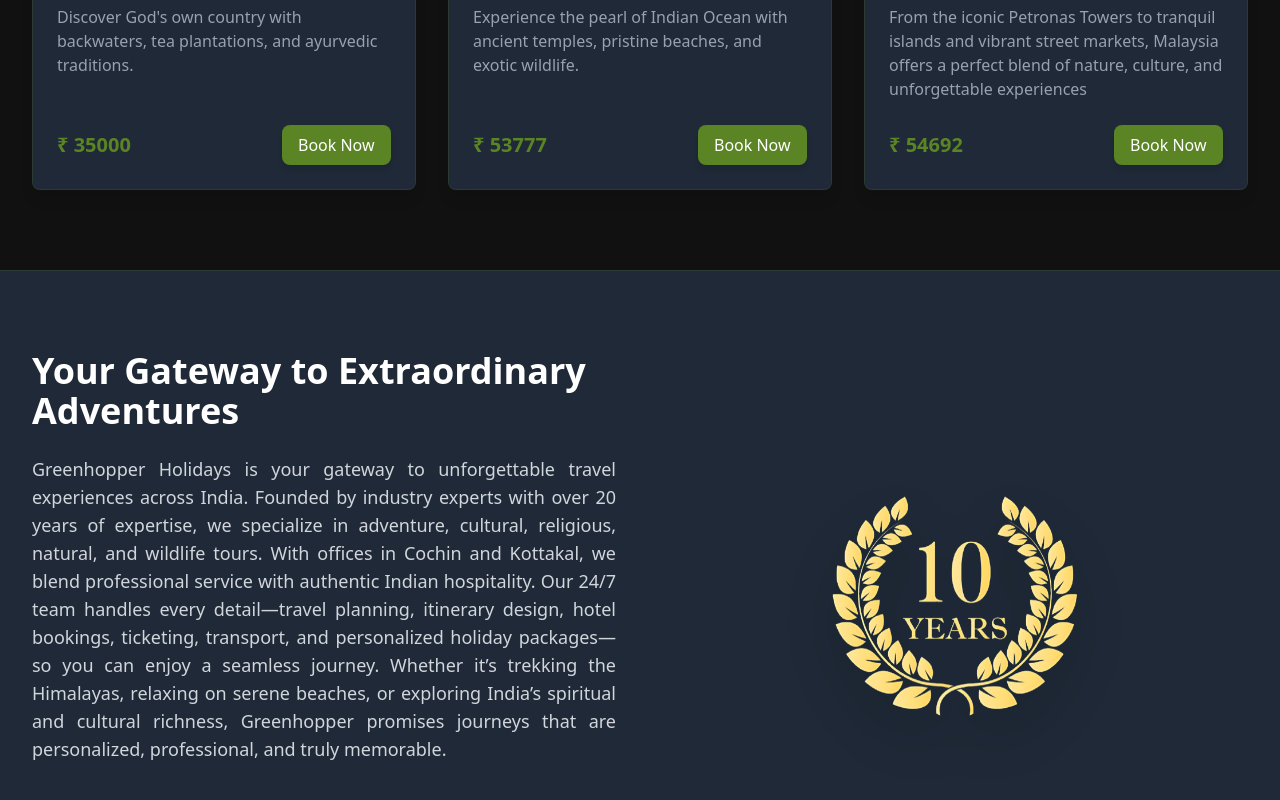
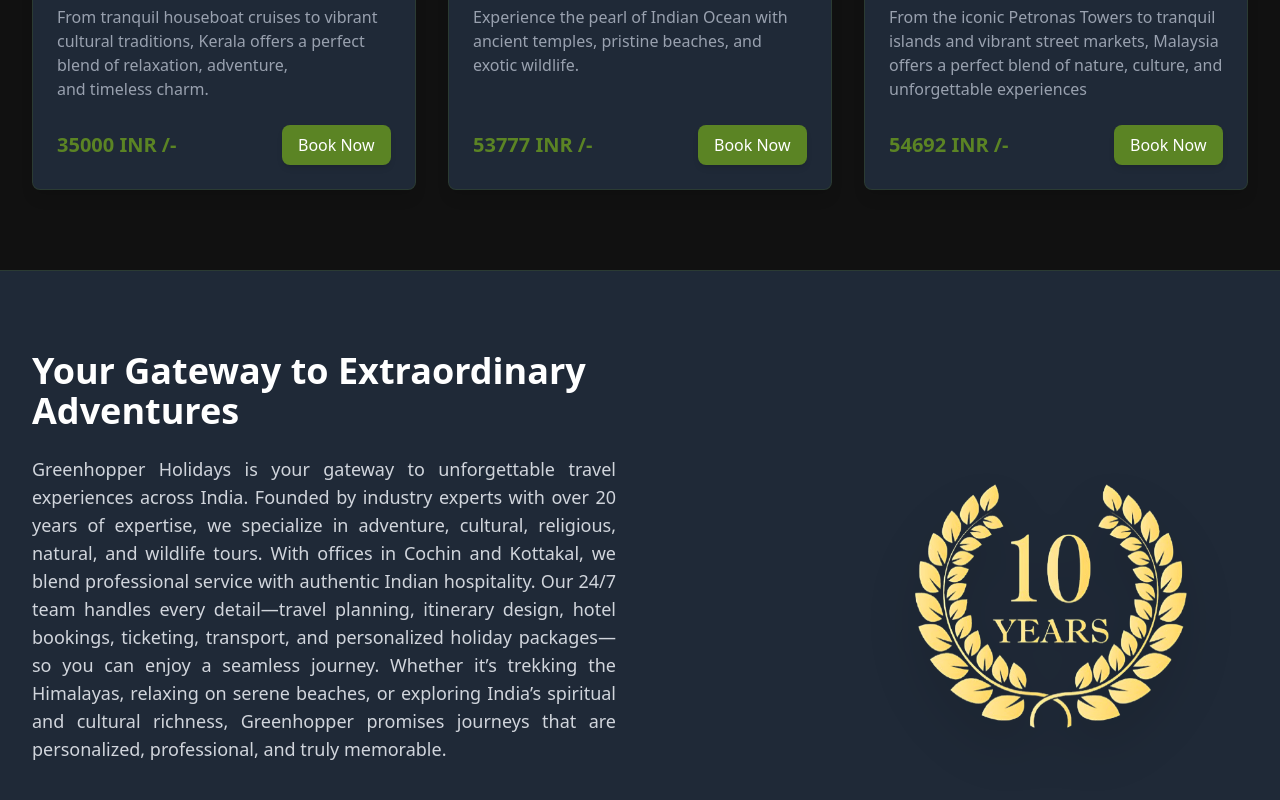
Before and after one commit to henna-maryam/Greenhopper, a React (Vite) app: page / in a window 1280 px wide. Shown: the part 2480-3280 px from the top of the page. Built offline with nearby package versions, Linux system fonts and the light colour scheme; no server answers; a web font is replaced by a local one.

Commit message:
badge, amount description

```diff
--- a/src/App.jsx
+++ b/src/App.jsx
@@ -25,21 +25,21 @@ function App() {
   const packages = [
     {
       title: 'Kerala',
-      description: 'Discover God\'s own country with backwaters, tea plantations, and ayurvedic traditions.',
+      description: 'From tranquil houseboat cruises to vibrant cultural traditions, Kerala offers a perfect blend of relaxation, adventure, and timeless charm.',
       image: kl,
-      price: '35000'
+      price: '35000 INR /-'
     },
     {
       title: 'Sri Lanka',
       description: 'Experience the pearl of Indian Ocean with ancient temples, pristine beaches, and exotic wildlife.',
       image: sl,
-      price: '53777'
+      price: '53777 INR /-'
     },
     {
       title: 'Malaysia',
       description: 'From the iconic Petronas Towers to tranquil islands and vibrant street markets, Malaysia offers a perfect blend of nature, culture, and unforgettable experiences',
       image: ml,
-      price: '54692'
+      price: '54692 INR /-'
     }
   ]
 
--- a/src/components/AboutUs.jsx
+++ b/src/components/AboutUs.jsx
@@ -52,11 +52,11 @@ const AboutUs = () => {
                 </div>
               </div>
             </div>
-            <div className="flex justify-center">
+            <div className="flex justify-center ml-48">
               <img
                 src={badge}
                 alt="10 Years of Trust and Experience Badge"
-                className="w-40 h-40 sm:w-48 sm:h-48 md:w-56 md:h-56 lg:w-72 lg:h-72 drop-shadow-2xl"
+                className="w-72 h-72 sm:w-48 sm:h-48 md:w-10/12 md:h-10/12 lg:w-80 lg:h-80 drop-shadow-2xl"
               />
             </div>
           </div>
--- a/src/components/Packages.jsx
+++ b/src/components/Packages.jsx
@@ -13,7 +13,7 @@ const PackageCard = ({ pkg, onBookNow }) => {
 
         {/* Price + Button Row */}
         <div className="flex items-center justify-between mt-auto">
-          <span className="text-[#5B8424] font-bold text-xl">₹ {pkg.price}</span>
+          <span className="text-[#5B8424] font-bold text-xl">{pkg.price}</span>
           <button
             onClick={() => onBookNow(pkg.title)}
             className="bg-[#5B8424] text-white px-4 py-2 rounded-lg hover:bg-[#5B8424]/80 transition-colors shadow-md"
```
